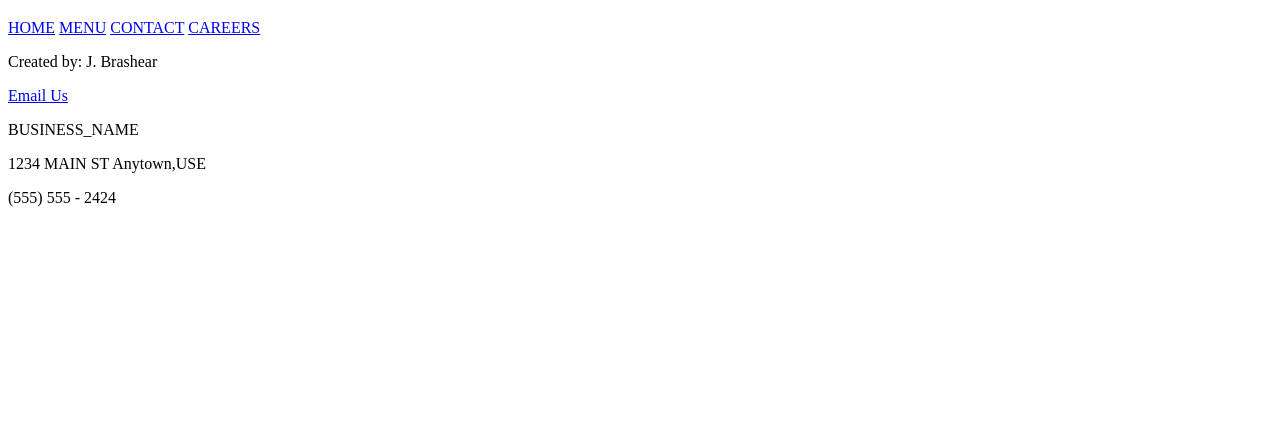
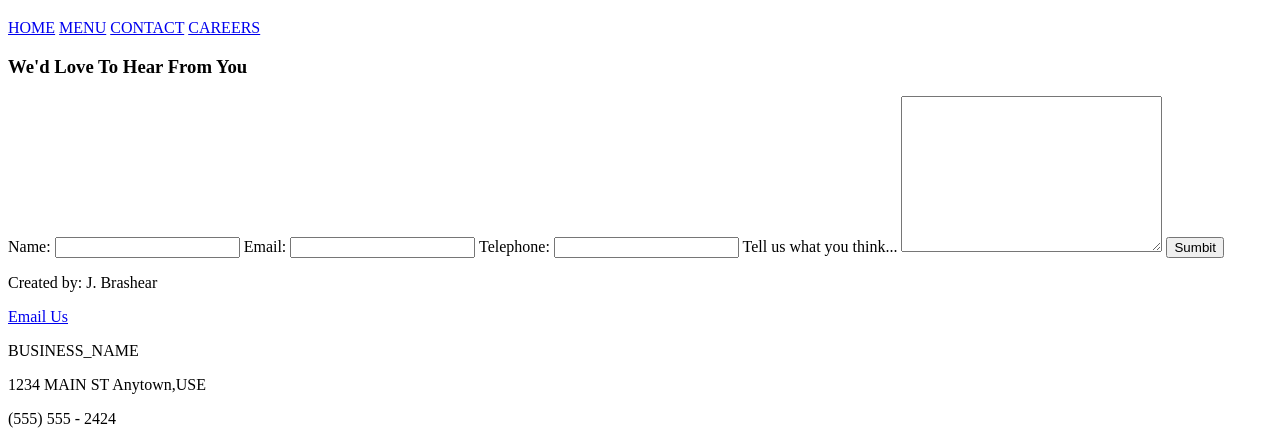
Before and after one commit to JayBrashear/SmallBusinessWebsite, a plain HTML site: page contact.html in a window 1280 px wide. Shown: the part 720-1164 px from the top of the page. Before the commit the page ends 943 px from the top, so only its background shows below. Drawn offline with Linux system fonts and the light colour scheme.

Commit message:
adding contact form to contact.html page, adding images to carousel on home page

```diff
--- a/contact.html
+++ b/contact.html
@@ -15,7 +15,26 @@
 
 </head>
 <body>
-
+    <div class = "form">
+        <h3>We'd Love To Hear From You</h3>
+        <form action="/contact.html" method="get">
+            <label>Name:
+                <input type="text" name="Name" id="Name" required>
+            </label>
+            <label>Email:
+                <input type="email" name="Email" id="Email" required>
+            </label>
+            <label>Telephone:
+                <input type="tel" name="Telephone" id="Telephone" required>
+            </label>
+            <label for="Comments">Tell us what you think...
+            <textarea name="Comments" id="Comments" cols="30" rows="10"></textarea>
+            </label>
+            <label for="submit" class="btn">
+                <button>Sumbit</button>
+            </label>
+        </form>
+    </div>
 </body>
 <FOOTER>
     <DIV>
```
Also changed, not shown: index.html (+7 -3 lines), images/aboutus1.jpg (added), images/aboutus2.jpg (added), images/background1.jpg (added), images/background2.jpg (added), images/careers1.jpg (added), images/careers2.jpg (added), images/carousel1.jpg (added), images/carousel2.jpg (added), images/carousel3.jpg (added), images/carousel4.jpg (added).
